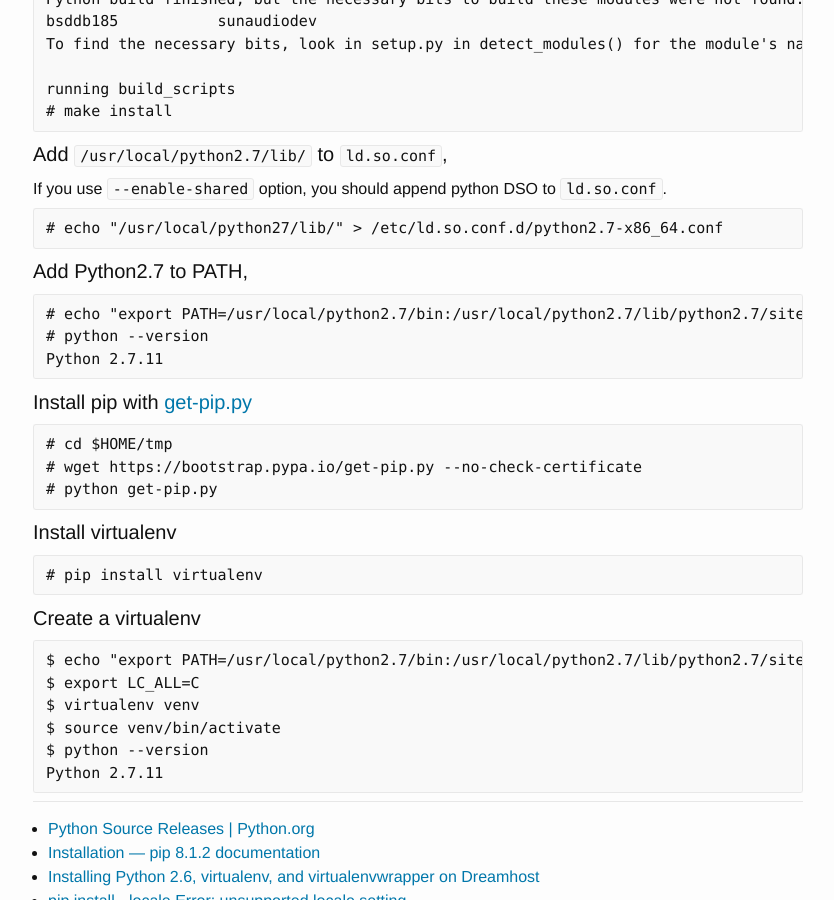
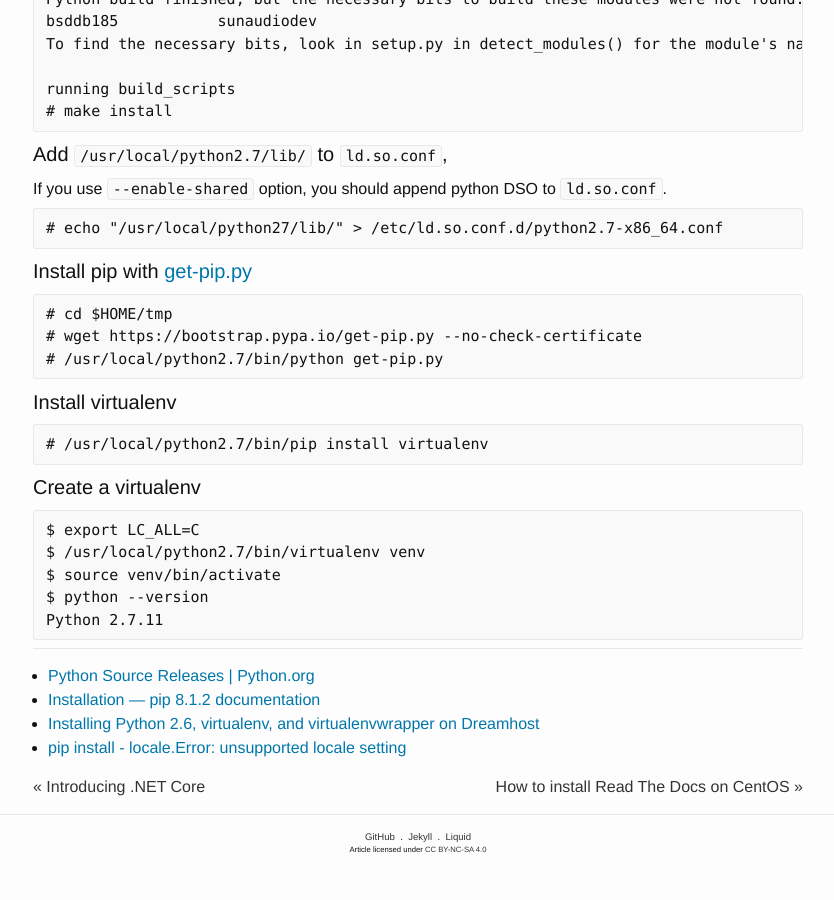
Before and after one commit to ousiax/ousiax.github.io, a Jekyll site: the page built from _posts/2016-05-11-how-to-install-python-2.7-from-source-on-centos.md, in a window 1280 px wide and 900 px high, scrolled down 1925 px. Shown: the whole window, without its empty margins (222-1056 px from the left). Built offline with Jekyll 4.4.1, drawn with Linux system fonts in a browser that asks for light colours; comment, search, counter and statistics services are not loaded; after the commit the page ends 2796 px from its top, so only the background shows below that.

Commit message:
Update 2016-05-11-how-to-install-python-2.7-from-source-on-centos.md

```diff
--- a/_posts/2016-05-11-how-to-install-python-2.7-from-source-on-centos.md
+++ b/_posts/2016-05-11-how-to-install-python-2.7-from-source-on-centos.md
@@ -103,27 +103,20 @@ If you use `--enable-shared` option, you should append python DSO to `ld.so.conf
 
     # echo "/usr/local/python27/lib/" > /etc/ld.so.conf.d/python2.7-x86_64.conf
 
-#### Add Python2.7 to PATH,
-
-    # echo "export PATH=/usr/local/python2.7/bin:/usr/local/python2.7/lib/python2.7/site-packages:$PATH" > $HOME/.bashrc && source $HOME/.bashrc
-    # python --version
-    Python 2.7.11
-
 #### Install pip with [get-pip.py](https://bootstrap.pypa.io/get-pip.py)
 
     # cd $HOME/tmp
     # wget https://bootstrap.pypa.io/get-pip.py --no-check-certificate
-    # python get-pip.py
+    # /usr/local/python2.7/bin/python get-pip.py
 
 #### Install virtualenv
 
-    # pip install virtualenv
+    # /usr/local/python2.7/bin/pip install virtualenv
 
 #### Create a virtualenv
 
-    $ echo "export PATH=/usr/local/python2.7/bin:/usr/local/python2.7/lib/python2.7/site-packages:$PATH" > $HOME/.bashrc && source $HOME/.bashrc
     $ export LC_ALL=C
-    $ virtualenv venv
+    $ /usr/local/python2.7/bin/virtualenv venv
     $ source venv/bin/activate
     $ python --version
     Python 2.7.11
```
